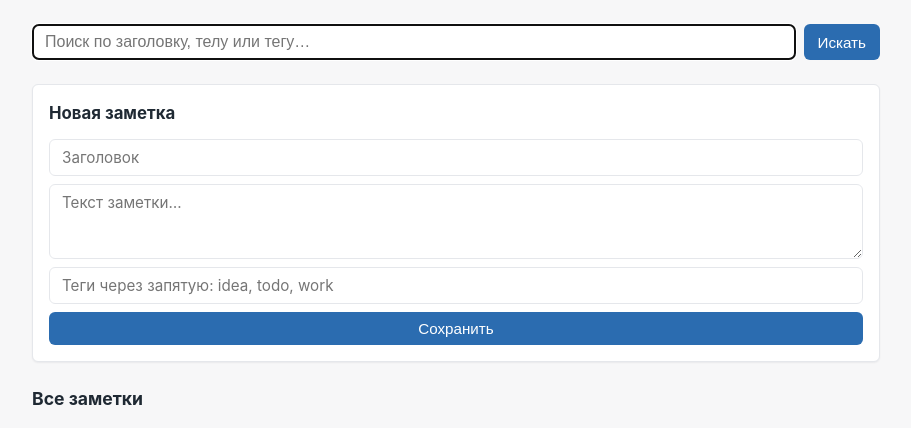
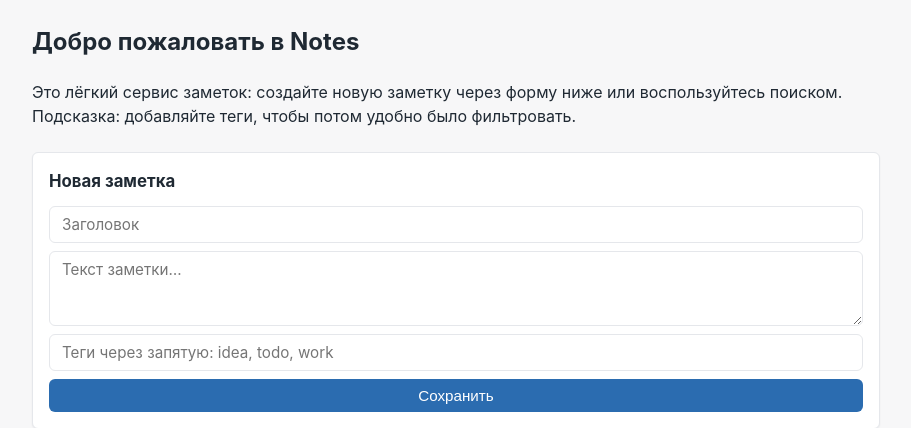
Before and after one commit to sbaryshnikov/git-bootcamp-day-4, a Flask app: page / in a window 1280 px wide. Shown: the part 51-479 px from the top of the page, without its empty margins (184-1095 px from the left). Run offline with Flask 3, Linux system fonts and the light colour scheme; data that the repository does not hold is empty.

Commit message:
fix(prod): tighten timeouts, harden Dockerfile, add welcome banner

```diff
--- a/webapp/templates/index.html
+++ b/webapp/templates/index.html
@@ -4,23 +4,13 @@
 {% block title %}Notes — список заметок{% endblock %}
 
 {% block content %}
-  <section class="search">
-    <form method="get" action="{{ url_for('notes.index') }}" class="search__form">
-      <input
-        type="search"
-        name="q"
-        value="{{ query }}"
-        placeholder="Поиск по заголовку, телу или тегу…"
-        class="search__input"
-      >
-      <button type="submit" class="search__submit">Искать</button>
-    </form>
-
-    {% if query %}
-      <p class="search__summary">
-        Найдено заметок по запросу «{{ query }}»: <b>{{ hits|length }}</b>.
-      </p>
-    {% endif %}
+  <section class="welcome">
+    <h2 class="welcome__title">Добро пожаловать в Notes</h2>
+    <p class="welcome__lead">
+      Это лёгкий сервис заметок: создайте новую заметку через форму ниже или
+      воспользуйтесь поиском. Подсказка: добавляйте теги, чтобы потом удобно
+      было фильтровать.
+    </p>
   </section>
 
   <section class="composer">
```
Also changed, not shown: webapp/config.py (+5 -5 lines), webapp/services.py (+13 -12 lines), 1 other file.
